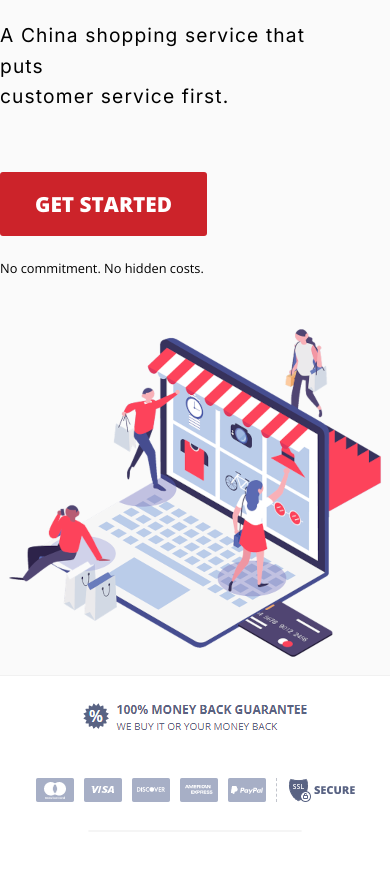
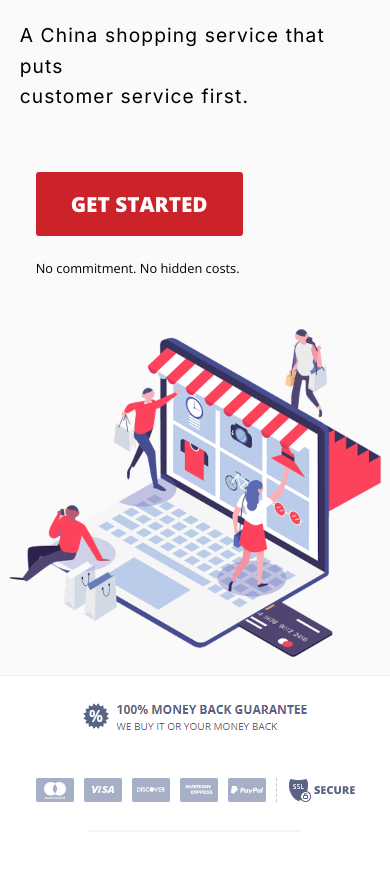
Before and after one commit to GuilhermeZalla/rocketexpress, a plain HTML site: page index.html in a window 390 px wide. Shown: the part 225-1099 px from the top of the page. Drawn offline with nearby package versions, Linux system fonts and the light colour scheme.

Commit message:
Update style.css

```diff
--- a/css/style.css
+++ b/css/style.css
@@ -355,6 +355,7 @@ a {
     font-weight: normal;
     line-height: .8cm;
     letter-spacing: .03cm;
+    width: 320px;
 }
 
 .section-apresentacao__img {
@@ -391,9 +392,14 @@ a {
     }
     .section-apresentacao__text {
         margin-top: 3.4rem;
+        margin-left: 2%;
     }
     .section-apresentacao__text--title {
         font-size: 2.2rem;
+    }
+    .get-started__button,
+    .section-apresentacao__text--paragraph {
+        margin-left: 5%;
     }
 }
 
@@ -677,6 +683,10 @@ a {
     margin-left: 4.2rem;
 }
 
+.section-vantagens__proud {
+    margin: auto;
+}
+
 .section-vantagens__proud--header {
     text-align: center;
     margin: 10px 0 25px 0;
@@ -773,6 +783,7 @@ a {
     }
     .content-text {
         text-align: center;
+        width: 300px;
     }
     .is-widescreen {
         display: none;
```
